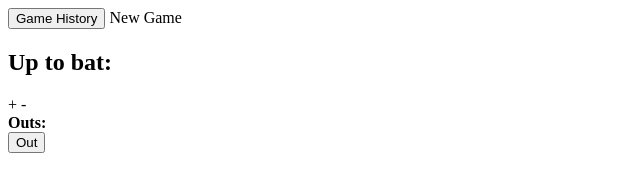
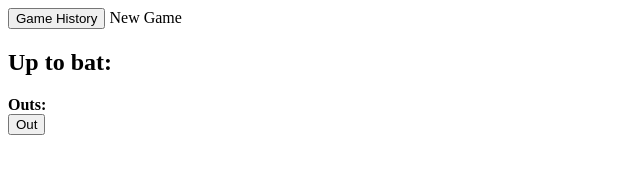
Before and after one commit to spiffy2006/baseball_app, a plain HTML site: page index.html in a window 1280 px wide. Shown: the whole page, without its empty margins (0-640 px from the left). Drawn offline with Linux system fonts and the light colour scheme.

Commit message:
Updating UI for newest plans.

```diff
--- a/index.html
+++ b/index.html
@@ -22,8 +22,6 @@
                 <h2>Up to bat: <span id="teamName"></span></h2>
                 <div id="team-score">
                     <div id="team-total"></div>
-                    <span class="add">+</span>
-                    <span class="subtract">-</span>
                 </div>
                 <div class="outs">
                     <strong>Outs:</strong>
```
